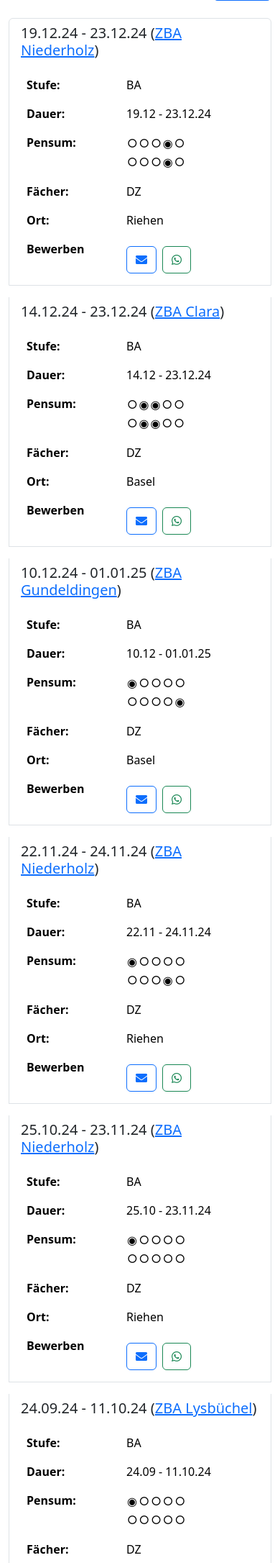
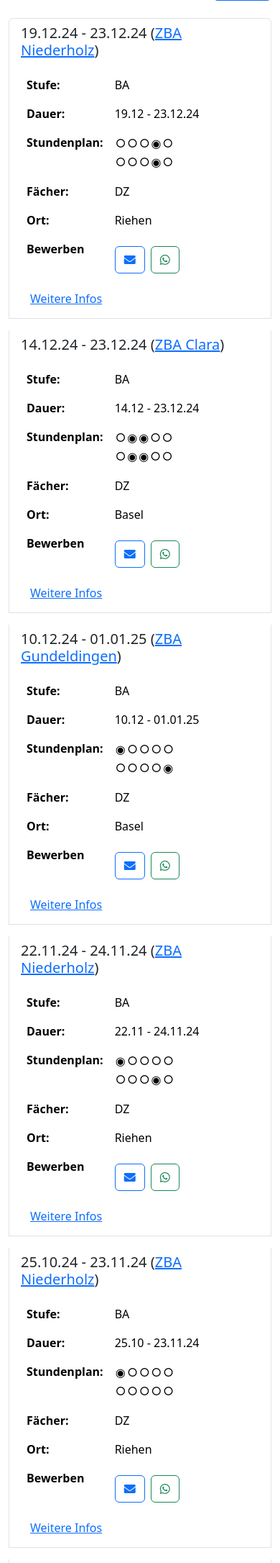
Before and after one commit to lcalmbach/teach-match, a Django app: page /school_management/substitutions_candidates/ in a window 390 px wide. Shown: the part 810-2982 px from the top of the page at 72% size. Run offline with Django 5.2, Linux system fonts and the light colour scheme; data comes from the database, SQL or seed files in the repository; both versions use the stored data as it was after the commit; some libraries are stand-ins or nearby versions.

Commit message:
include expander in Mobile view for the summary field

```diff
--- a/src/school_management/models.py
+++ b/src/school_management/models.py
@@ -490,6 +490,7 @@ class Substitution(models.Model):
     classes = models.TextField(verbose_name="Klassen", blank=True, max_length=500)
     levels = models.TextField(verbose_name="Stufen", blank=True, max_length=500)
     subjects = models.TextField(verbose_name="Fächer", blank=True, max_length=500)
+    summary = models.TextField(verbose_name="Zusammenfassung", blank=True, max_length=1000)
 
     mo_am = models.BooleanField(verbose_name="Montag Vormittag", default=False)
     mo_pm = models.BooleanField(verbose_name="Montag Nachmittag", default=False)
--- a/src/templates/base.html
+++ b/src/templates/base.html
@@ -66,7 +66,7 @@
   <!-- Footer with version number -->
   <footer class="footer mt-auto py-3 bg-light">
     <div class="container text-center">
-      <span class="text-muted">&copy; Statistisches Amt Basel-Stadt<span style="float:right; font-size: smaller;">v0.0.5 (24.6.24)</span></span>
+      <span class="text-muted">&copy; Statistisches Amt Basel-Stadt<span style="float:right; font-size: smaller;">v0.0.6 (25.6.24)</span></span>
     </div>
   </footer>
 
--- a/src/templates/school_management/substitution_list_candidates.html
+++ b/src/templates/school_management/substitution_list_candidates.html
@@ -47,7 +47,7 @@
             </div>
             <div class="col-md-4 mb-3">
                 <label for="date_to_filter">Bis</label>
-              <input type="date" class="form-control" name="date_to_filter" label="Bis" value="{{ request.GET.date_to_filter }}">
+                <input type="date" class="form-control" name="date_to_filter" value="{{ request.GET.date_to_filter }}">
             </div>
             <div class="col-md-4 mb-3">
                 <label for="subject_filter">Fächer</label>
@@ -75,16 +75,16 @@
             </div>
             <table class="table table-borderless mt-2 mb-0">
                 <tr>
-                    <th scope="row">Stufe:</th>
-                    <td>{{ substitution.levels }}</td>
+                    <th scope="row" style="width: 30%;">Stufe:</th>
+                    <td style="width: 70%;">{{ substitution.levels }}</td>
                 </tr>
                 <tr>
-                    <th scope="row">Dauer:</th>
-                    <td>{{ substitution.start_date|date:"d.m" }} - {{ substitution.end_date|date:"d.m.y" }}</td>
+                    <th scope="row" style="width: 30%;">Dauer:</th>
+                    <td style="width: 70%;">{{ substitution.start_date|date:"d.m" }} - {{ substitution.end_date|date:"d.m.y" }}</td>
                 </tr>
                 <tr>
-                    <th scope="row">Pensum:</th>
-                    <td>
+                    <th scope="row" style="width: 30%;">Stundenplan:</th>
+                    <td style="width: 70%;">
                         <div class="d-flex">
                             <table>
                                 <tr>
@@ -106,16 +106,16 @@
                     </td>
                 </tr>
                 <tr>
-                    <th scope="row">Fächer:</th>
-                    <td>{{ substitution.subjects }}</td>
+                    <th scope="row" style="width: 30%;">Fächer:</th>
+                    <td style="width: 70%;">{{ substitution.subjects }}</td>
                 </tr>
                 <tr>
-                    <th scope="row">Ort:</th>
-                    <td>{{ substitution.school.location }}</td>
+                    <th scope="row" style="width: 30%;">Ort:</th>
+                    <td style="width: 70%;">{{ substitution.school.location }}</td>
                 </tr>
                 <tr>
-              <th>Bewerben</th>
-              <th>
+                    <th style="width: 30%;">Bewerben</th>
+                    <td style="width: 70%;">
                         <div class="d-flex mt-2">
                             <button type="button" class="btn btn-outline-primary me-2">
                                 <i class="fas fa-envelope"></i>
@@ -124,9 +124,18 @@
                                 <i class="fab fa-whatsapp"></i>
                             </button>
                         </div>
-          </th>
+                    </td>
                 </tr>
             </table>
+            <button class="btn btn-link mt-2" type="button" data-bs-toggle="collapse" data-bs-target="#collapse{{ substitution.id }}" aria-expanded="false" aria-controls="collapse{{ substitution.id }}">
+                Weitere Infos
+            </button>
+            <div class="collapse" id="collapse{{ substitution.id }}">
+                <div class="card card-body">
+                    <!-- Additional information goes here -->
+                    <p>{{substitution.summary}}</p>
+                </div>
+            </div>
         </div>
         {% endfor %}
     </div>
```
Also changed, not shown: src/db.sqlite3, src/school_management/migrations/0040_substitution_summary.py (added). Lines whose indentation alone changed are shown as unchanged.
